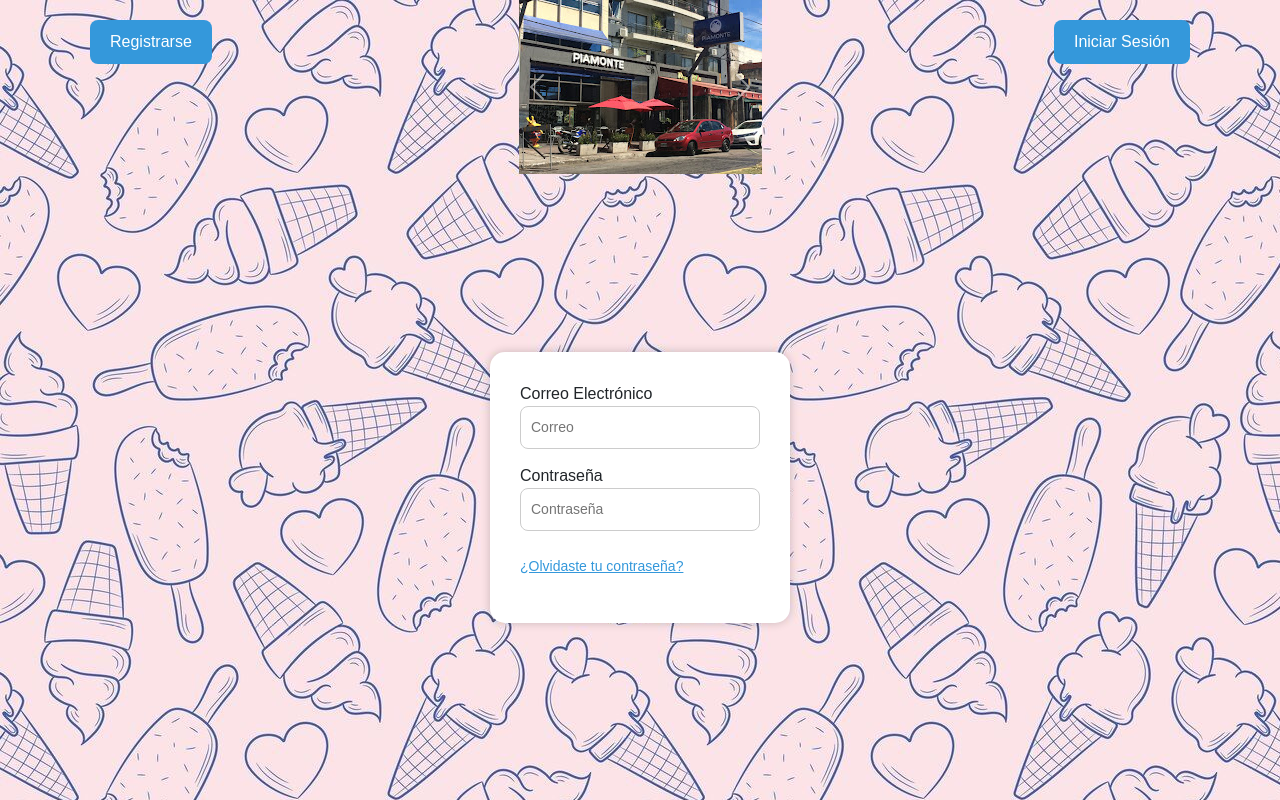
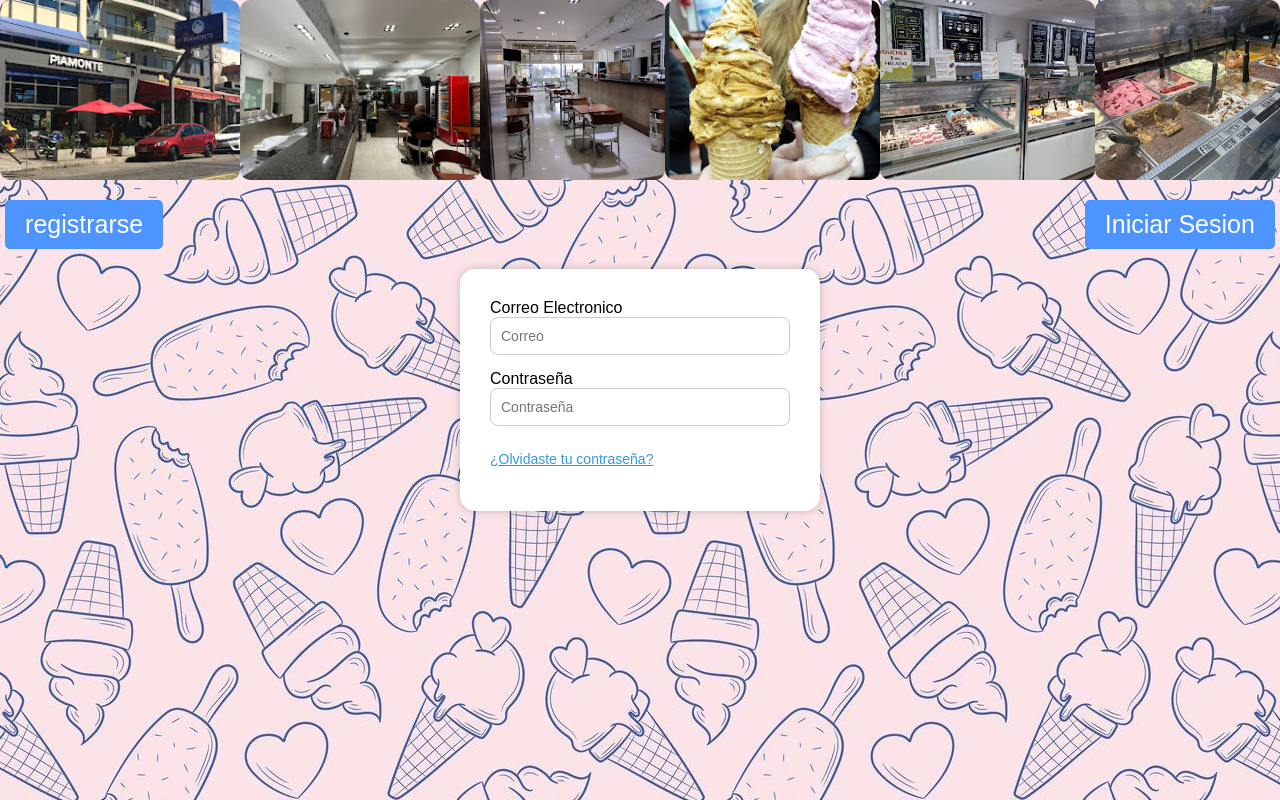
Before and after one commit to CarlosGabrielc/HeladoYA, a PHP site: page /mejoras/index.php in a window 1280 px wide. Run offline with PHP 8.4, Linux system fonts and the light colour scheme.

Commit message:
subo pantalla login

```diff
--- a/mejoras/index.php
+++ b/mejoras/index.php
@@ -1,56 +1,52 @@
 <!DOCTYPE html>
-<html lang="es">
+<html lang="en">
 
 <head>
   <meta charset="UTF-8">
   <meta name="viewport" content="width=device-width, initial-scale=1.0">
-  <link href="https://cdn.jsdelivr.net/npm/bootstrap@5.3.8/dist/css/bootstrap.min.css" rel="stylesheet">
-
-  <link rel="stylesheet" href="style.css">
-
-  <title>Helado YA</title>
+  <link rel="stylesheet" href="stilos.css">
+  <title>Document</title>
 </head>
 
 <body>
+  <div class="carrusel">
+    <!-- pongan fotos siguiendo este formato -->
+    <img src="../img/piamonte.jpg" alt="Foto 1">
+    <img src="../img/piamonte1.jpg" alt="Foto 2">
+    <img src="../img/piamonte2.jpg" alt="Foto 3">
+    <img src="../img/piamonte3.jpg" alt="Foto 3">
+    <img src="../img/piamonte4.jpg" alt="Foto 3">
+    <img src="../img/piamonte5.jpg" alt="Foto 3">
+  </div>
+
+
+  <div class="botones-container">
+
+
+    <a href="registro.php"><button class="boton-izquierda">registrarse</button></a>
+    <a href="pedidos.php"><button class="boton-derecha" type="submit" name="iniciar">Iniciar Sesion</button></a>
+  </div>
+
   <div class="container">
-    <div>
-      <div id="carouselExample" class="carousel slide">
-        <div class="carousel-inner">
-          <div class="carousel-item active">
-            <img src="../img/piamonte.jpg" class="d-block w-100 carrusel" alt="Foto 1">
-          </div>
-          <div class="carousel-item">
-            <img src="../img/piamonte1.jpg" class="d-block w-100 carrusel" alt="Foto 2">
-          </div>
-          <div class="carousel-item">
-            <img src="../img/piamonte2.jpg" class="d-block w-100 carrusel" alt="Foto 3">
-          </div>
-        </div>
-        <button class="carousel-control-prev" type="button" data-bs-target="#carouselExample" data-bs-slide="prev">
-          <span class="carousel-control-prev-icon" aria-hidden="true"></span>
-          <span class="visually-hidden">Previous</span>
-        </button>
-        <button class="carousel-control-next" type="button" data-bs-target="#carouselExample" data-bs-slide="next">
-          <span class="carousel-control-next-icon" aria-hidden="true"></span>
-          <span class="visually-hidden">Next</span>
-        </button>
-      </div>
-    </div>
 
-    <a href="registro.php"><button class="boton-izquierda">Registrarse</button></a>
     <div class="formulario">
-      <form method="POST">
-        <label for="mail">Correo Electrónico</label>
+      <form method=POST>
+        <label for="mail">Correo Electronico</label>
         <input type="email" id="mail" name="mail" placeholder="Correo">
         <label for="contra">Contraseña</label>
         <input type="password" id="contra" name="contra" placeholder="Contraseña">
         <p class="texto-azul">¿Olvidaste tu contraseña?</p>
-        <a href="pedido.php "> <button class="boton-derecha" type="submit" name="iniciar">Iniciar Sesión</button> </a>
       </form>
     </div>
   </div>
-
-  <script src="https://cdn.jsdelivr.net/npm/bootstrap@5.3.8/dist/js/bootstrap.bundle.min.js"></script>
 </body>
 
 </html>
+<?php
+if (isset($_POST['iniciar'])) {
+  echo "";
+}
+if (isset($_GET['registro'])) {
+  header("location: registro.php");
+}
+?>
--- /dev/null
+++ b/mejoras/stilos.css
@@ -0,0 +1,215 @@
+/* body {
+  margin: 0;
+  padding: 0;
+  background-image: url(fondo-helados.jpg);
+  font-family: Arial, sans-serif;
+}
+
+
+ .container {
+  position: relative;
+  height: 100vh;
+  display: flex;
+  flex-direction: column;
+  align-items: center;
+}
+
+
+.boton-izquierda,
+.boton-derecha {
+  position: absolute;
+  top: 20px;
+  padding: 10px 20px;
+  border: none;
+  background: #3498db;
+  color: white;
+  border-radius: 8px;
+  cursor: pointer;
+  font-size: 16px;
+}
+
+.boton-izquierda {
+  left: 20px;
+}
+
+.boton-derecha {
+  right: 20px;
+}
+
+
+.formulario {
+  flex: 1;
+  display: flex;
+  align-items: center;
+  justify-content: center;
+  width: 100%;
+}
+
+form {
+  display: flex;
+  flex-direction: column;
+  width: 300px;
+  background: white;
+  padding: 30px;
+  border-radius: 15px;
+  box-shadow: 0 0 10px rgba(0,0,0,0.2);
+}
+
+form input {
+  margin-bottom: 15px;
+  padding: 10px;
+  border: 1px solid #ccc;
+  border-radius: 8px;
+  font-size: 14px;
+}
+
+form button {
+  padding: 10px;
+  background: #2ecc71;
+  color: white;
+  border: none;
+  border-radius: 8px;
+  cursor: pointer;
+  font-size: 16px;
+}
+
+form button:hover {
+  background: #27ae60;
+}
+.texto-azul {
+  margin-top: 10px;
+  color: #3498db;
+  font-size: 14px;
+  text-decoration: underline;
+  cursor: pointer;
+}
+
+.texto-azul:hover {
+  color: #217dbb;
+} */
+
+
+
+body {
+  margin: 0;
+  padding: 0;
+  background-image: url(fondo-helados.jpg);
+  font-family: Arial, sans-serif;
+}
+
+/* Contenedor general */
+.container {
+  display: flex;
+  flex-direction: column;
+  align-items: center;
+  gap: 20px;
+  padding: 20px;
+}
+
+/* Carrusel: imágenes alineadas horizontalmente */
+.carrusel {
+  display: flex;
+  gap: 0px;
+  justify-content: center;
+  flex-wrap:nowrap; /* se adapta en pantallas pequeñas */
+}
+
+.carrusel img {
+  width: 240px; /* ajusta según necesites */
+  height: 180px;
+  object-fit: cover;
+  border-radius: 10px;
+}
+
+/* Contenedor de los botones */
+.botones-container {
+  display: flex;
+  justify-content: center; /* centra los botones horizontalmente */
+  gap: 72%; /* espacio entre los botones */
+  margin-top: 20px; /* espacio respecto a lo que esté arriba */
+}
+
+/* Estilos generales para los botones */
+.boton-izquierda, .boton-derecha {
+  padding: 10px 20px;
+  font-size: 25px;
+  border: none;
+  border-radius: 5px;
+  cursor: pointer;
+  transition: background 0.3s, transform 0.2s;
+}
+
+/* Estilo específico para cada botón (opcional) */
+.boton-izquierda {
+  background-color: #4d94ff;
+  color: white;
+}
+
+.boton-derecha {
+  background-color: #4d94ff;
+  color: white;
+}
+
+/* Efecto hover */
+.boton-izquierda:hover {
+  background-color: #1a75ff;
+  transform: translateY(-2px);
+}
+
+.boton-derecha:hover {
+  background-color: #1a75ff;
+  transform: translateY(-2px);
+}
+
+
+/* Formulario */
+.formulario {
+  display: flex;
+  align-items: center;
+  justify-content: center;
+  width: 100%;
+}
+
+form {
+  display: flex;
+  flex-direction: column;
+  width: 300px;
+  background: white;
+  padding: 30px;
+  border-radius: 15px;
+  box-shadow: 0 0 10px rgba(0,0,0,0.2);
+}
+
+form input {
+  margin-bottom: 15px;
+  padding: 10px;
+  border: 1px solid #ccc;
+  border-radius: 8px;
+  font-size: 14px;
+}
+
+form button {
+  padding: 10px;
+  background: #2ecc71;
+  color: white;
+  border: none;
+  border-radius: 8px;
+  cursor: pointer;
+  font-size: 16px;
+}
+
+form button:hover {
+  background: #27ae60;
+}
+
+.texto-azul {
+  margin-top: 10px;
+  color: #3498db;
+  font-size: 14px;
+  text-decoration: underline;
+  cursor: pointer;
+}
+
+.texto-azul:hover {
+  color: #217dbb;
+}
--- a/mejoras/style.css
+++ /dev/null
@@ -1,91 +0,0 @@
-body {
-  margin: 0;
-  padding: 0;
-  background-image: url(fondo-helados.jpg);
-  font-family: Arial, sans-serif;
-}
-
-
-.container {
-  position: relative;
-  height: 100vh;
-  display: flex;
-  flex-direction: column;
-  align-items: center;
-}
-
-
-
-
-.boton-izquierda,
-.boton-derecha {
-  position: absolute;
-  top: 20px;
-  padding: 10px 20px;
-  border: none;
-  background: #3498db;
-  color: white;
-  border-radius: 8px;
-  cursor: pointer;
-  font-size: 16px;
-}
-
-.boton-izquierda {
-  left: 20px;
-}
-
-.boton-derecha {
-  right: 20px;
-}
-
-
-.formulario {
-  flex: 1;
-  display: flex;
-  align-items: center;
-  justify-content: center;
-  width: 100%;
-}
-
-form {
-  display: flex;
-  flex-direction: column;
-  width: 300px;
-  background: white;
-  padding: 30px;
-  border-radius: 15px;
-  box-shadow: 0 0 10px rgba(0,0,0,0.2);
-}
-
-form input {
-  margin-bottom: 15px;
-  padding: 10px;
-  border: 1px solid #ccc;
-  border-radius: 8px;
-  font-size: 14px;
-}
-
-form button {
-  padding: 10px;
-  background: #2ecc71;
-  color: white;
-  border: none;
-  border-radius: 8px;
-  cursor: pointer;
-  font-size: 16px;
-}
-
-form button:hover {
-  background: #27ae60;
-}
-.texto-azul {
-  margin-top: 10px;
-  color: #3498db;
-  font-size: 14px;
-  text-decoration: underline;
-  cursor: pointer;
-}
-
-.texto-azul:hover {
-  color: #217dbb;
-}
```
Also changed, not shown: img/piamonte3.jpg (added), img/piamonte4.jpg (added), img/piamonte5.jpg (added), img/piamonte6.jpg (added).
